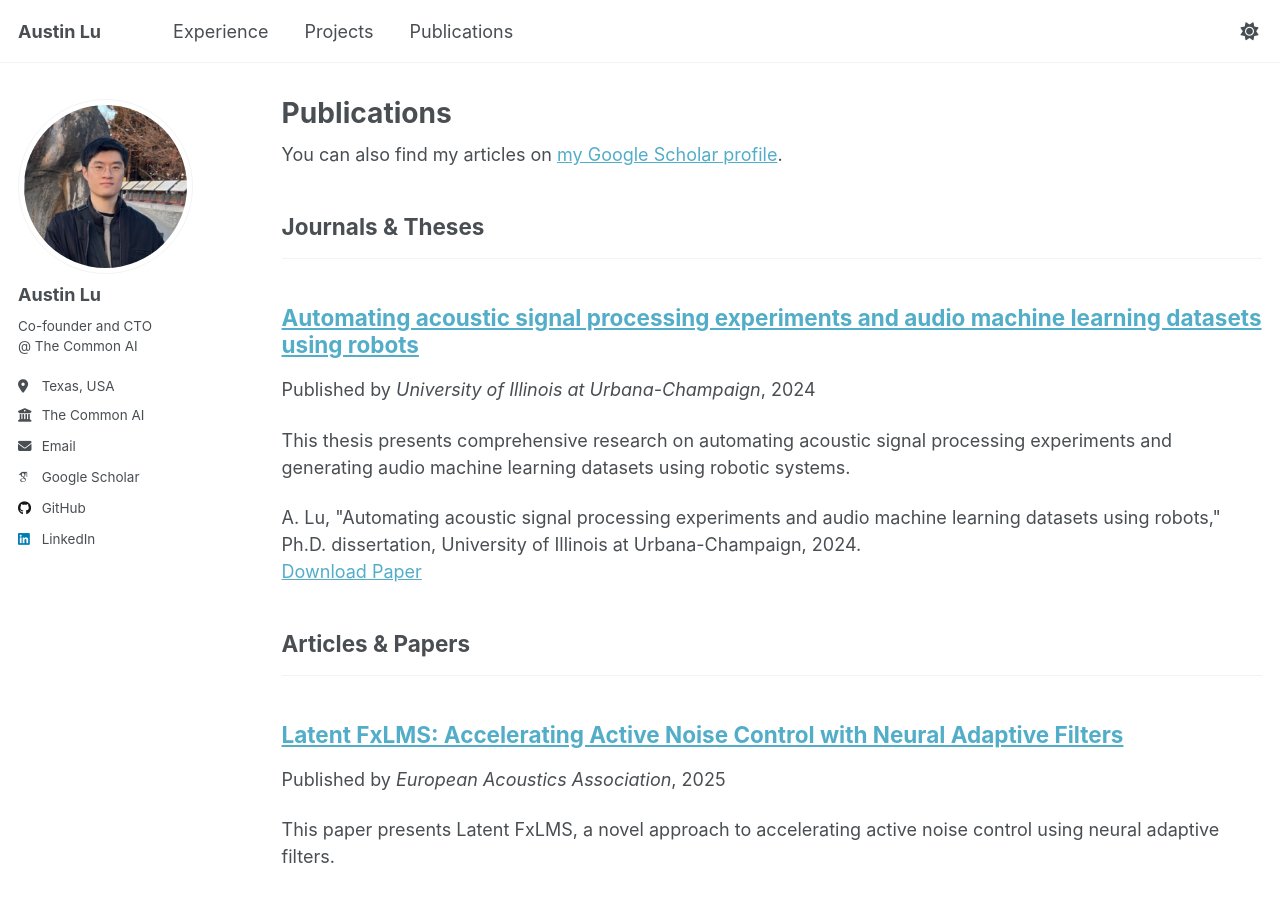
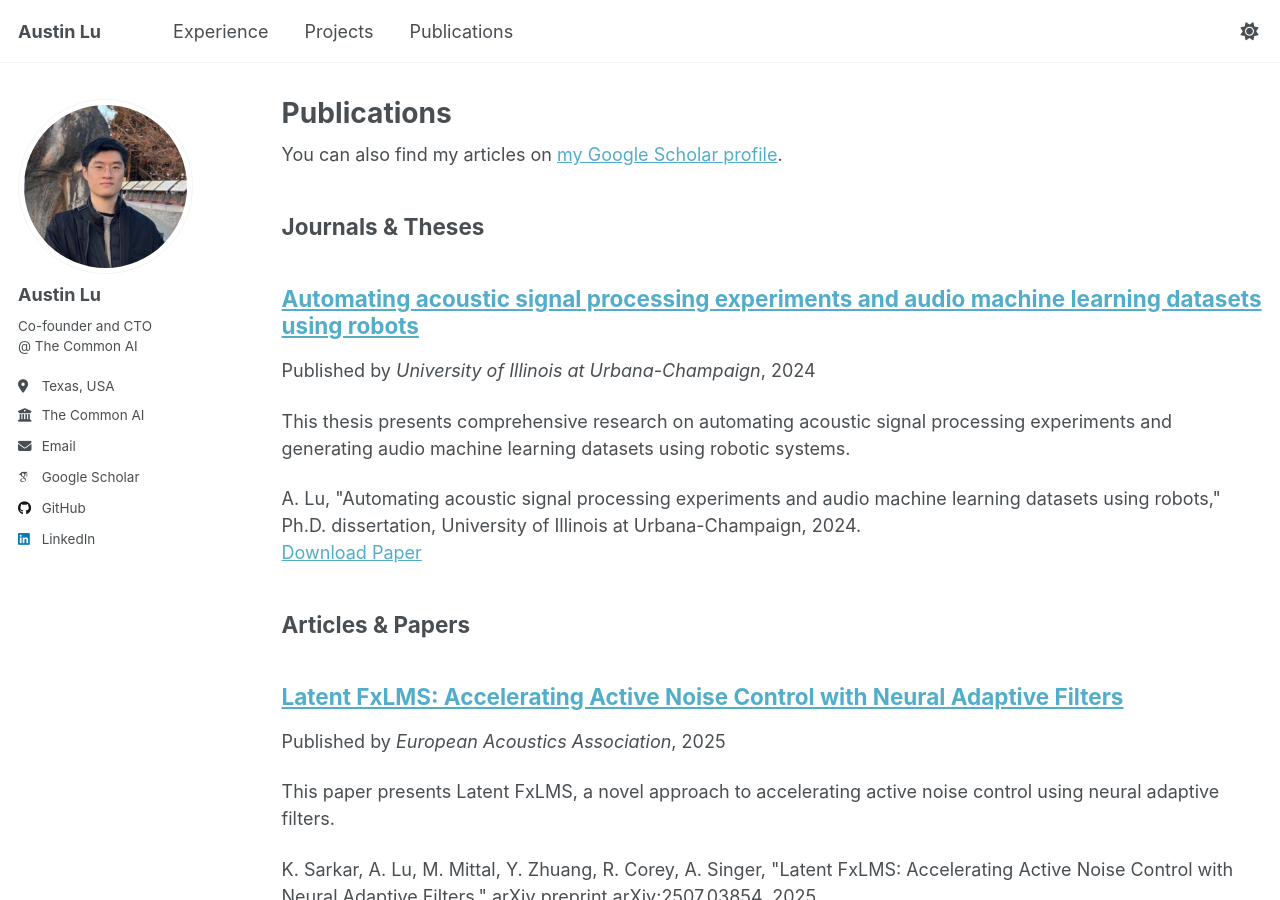
Before and after one commit to au79755/au79755.github.io, a Jekyll site: the page built from _pages/publications.html, in a window 1280 px wide and 900 px high. Built offline with Jekyll 4.4.1, drawn with Linux system fonts in a browser that asks for light colours; some web fonts are replaced; a script that is not in the unit is left out.

Commit message:
Minor touchups

```diff
--- a/_data/navigation.yml
+++ b/_data/navigation.yml
@@ -21,12 +21,6 @@ main:
   # - title: "Talks"
   #   url: /talks/
 
-  # - title: "Teaching"
-  #   url: /experience/
-
-  # - title: "Portfolio"
-  #   url: /projects/
-
   # - title: "Blog Posts"
   #   url: /year-archive/
 
--- a/_pages/projects.html
+++ b/_pages/projects.html
@@ -1,6 +1,6 @@
 ---
 layout: archive
-title: "Portfolio"
+title: "Projects"
 permalink: /projects/
 author_profile: true
 ---
--- a/_pages/publications.html
+++ b/_pages/publications.html
@@ -20,7 +20,7 @@ author_profile: true
         {% continue %}
       {% endif %}
       {% unless title_shown %}
-        <h2>{{ category[1].title }}</h2><hr />
+        <h2>{{ category[1].title }}</h2><!-- <hr /> -->
         {% assign title_shown = true %}
       {% endunless %}
       {% include archive-single.html %}
```
